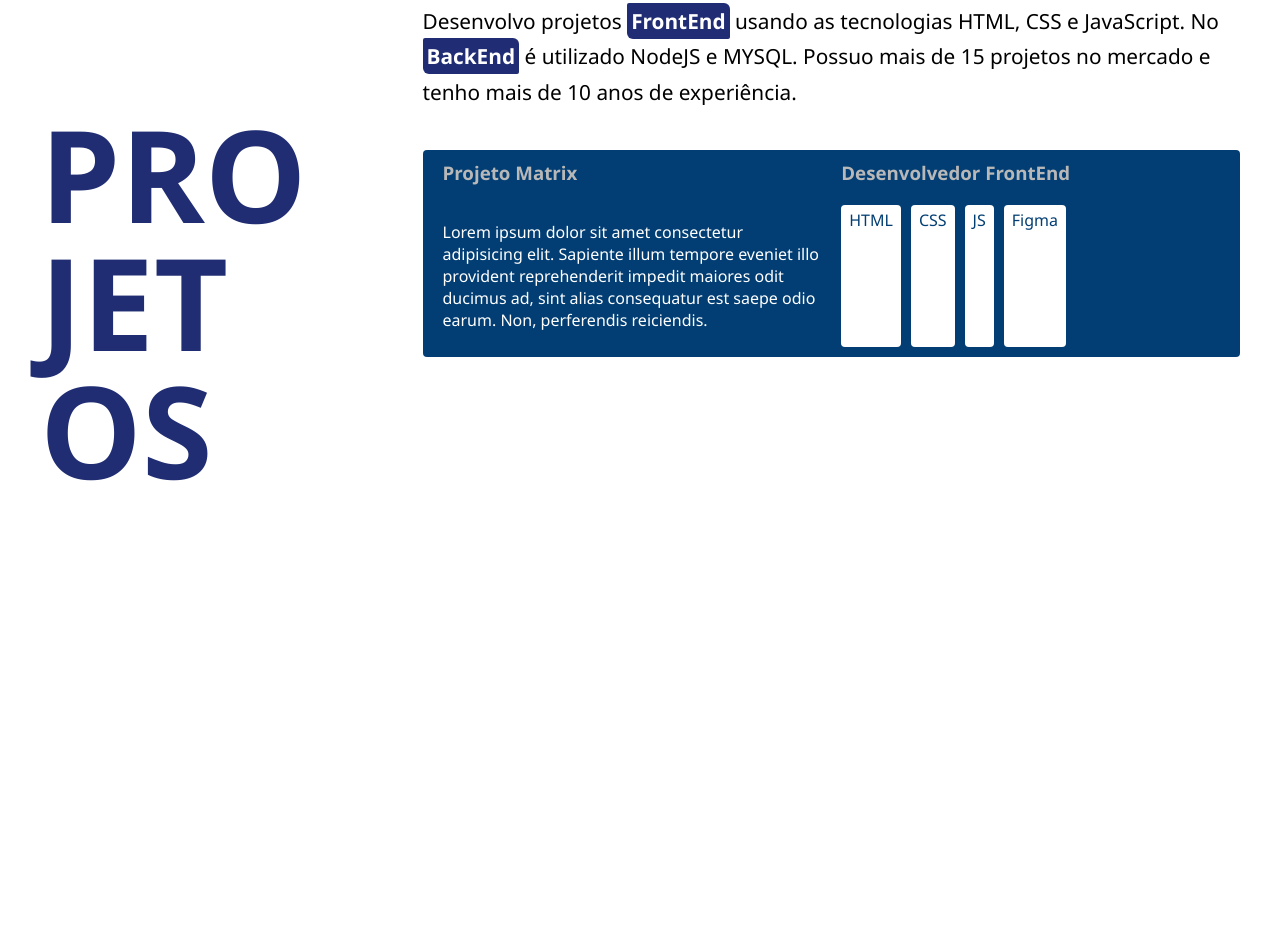
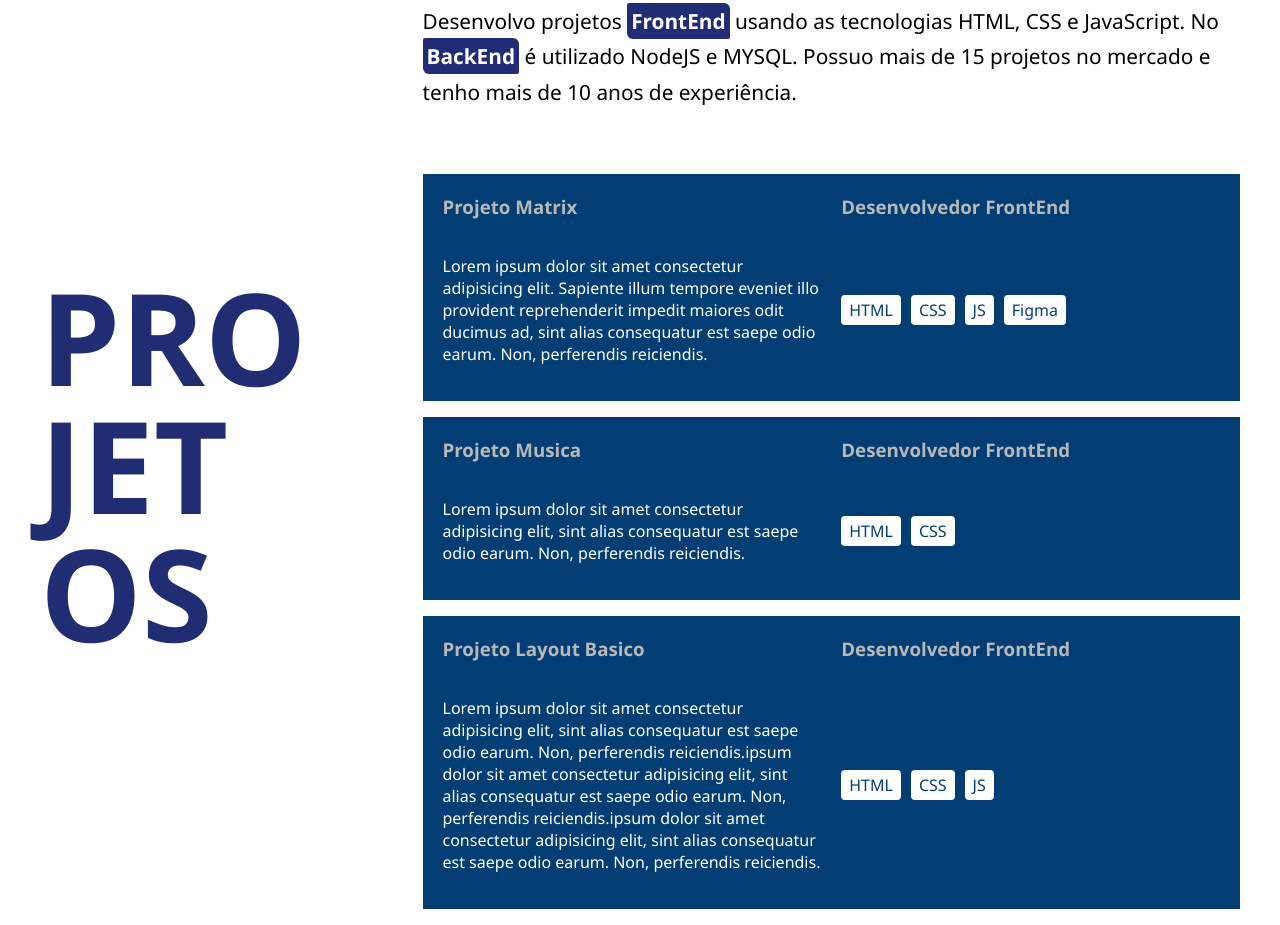
Before and after one commit to Jose-argentino/projeto-portifolio, a plain HTML site: page index.html in a window 1280 px wide. Shown: the part 707-1632 px from the top of the page. Before the commit the page ends 1308 px from the top, so only its background shows below. Drawn offline with Linux system fonts and the light colour scheme.

Commit message:
correções  lista

```diff
--- a/css/main.css
+++ b/css/main.css
@@ -44,6 +44,7 @@
     max-width: 1200px;
     margin: 0 auto;
     gap: 110px;
+    align-items: center;
 }
 
 .projetos h2{
@@ -67,6 +68,7 @@
 .projeto-texto-principal{
     line-height: 1.7;
     font-size: 1.3rem;
+    margin-bottom: 4rem;
 }
 
 .projetos-lista{
@@ -78,12 +80,12 @@
     /* cada coluna tem 1 fração */
     grid-template-columns: repeat(2,1fr);
     color: #fff;
-    padding: 10px 20px;
+    padding: 20px;
     /* distancia das bordas */
     gap: 20px;
     /* espaçamento dos elementos */
-    margin-top: 40px;
-    border-radius: 4px;
+    /* border-radius: 4px; */
+    margin-bottom: 1rem;
 }
 
 .projetos-lista h3{
@@ -98,6 +100,14 @@
     margin: 0px;
     display: flex;
     gap: 10px;
+    align-items: start;
+    flex-wrap: wrap;
+    /* se os elementos passarem da borda, ai nao reduz a outra coluna, ele vai quebrar e ir para a linha de baixo */
+    align-items: center;
+    /* align-items: start; */
+    /* alinha no inicio do item */
+    /* align-items: end; */
+    /* alinha no final do item */
 }
 
 .projetos-tags li{
@@ -106,5 +116,4 @@
     border-radius: 4px;
     padding: 4px 8px;
     line-height: 1.4;
-
 }
--- a/index.html
+++ b/index.html
@@ -62,8 +62,29 @@
                                 <li>JS</li>
                                 <li>Figma</li>
                             </ul>
+                        </div>
 
+                        <div class="projetos-lista">
+                            <h3>Projeto Musica</h3>
+                            <h3>Desenvolvedor FrontEnd</h3>
+                            <P>Lorem ipsum dolor sit amet consectetur adipisicing elit, sint alias consequatur est saepe odio earum. Non, perferendis reiciendis.</P>
+                            <ul class="projetos-tags">
+                                <li>HTML</li>
+                                <li>CSS</li>
+                            </ul>
                         </div>
+
+                        <div class="projetos-lista">
+                            <h3>Projeto Layout Basico</h3>
+                            <h3>Desenvolvedor FrontEnd</h3>
+                            <P>Lorem ipsum dolor sit amet consectetur adipisicing elit, sint alias consequatur est saepe odio earum. Non, perferendis reiciendis.ipsum dolor sit amet consectetur adipisicing elit, sint alias consequatur est saepe odio earum. Non, perferendis reiciendis.ipsum dolor sit amet consectetur adipisicing elit, sint alias consequatur est saepe odio earum. Non, perferendis reiciendis.</P>
+                            <ul class="projetos-tags">
+                                <li>HTML</li>
+                                <li>CSS</li>
+                                <li>JS</li>
+                            </ul>
+                        </div>
+
                     </div>
 
                 </section>
```
